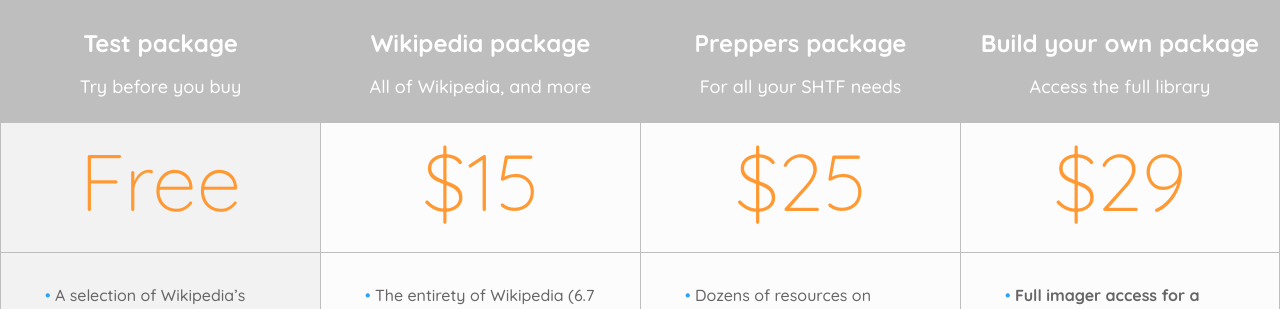
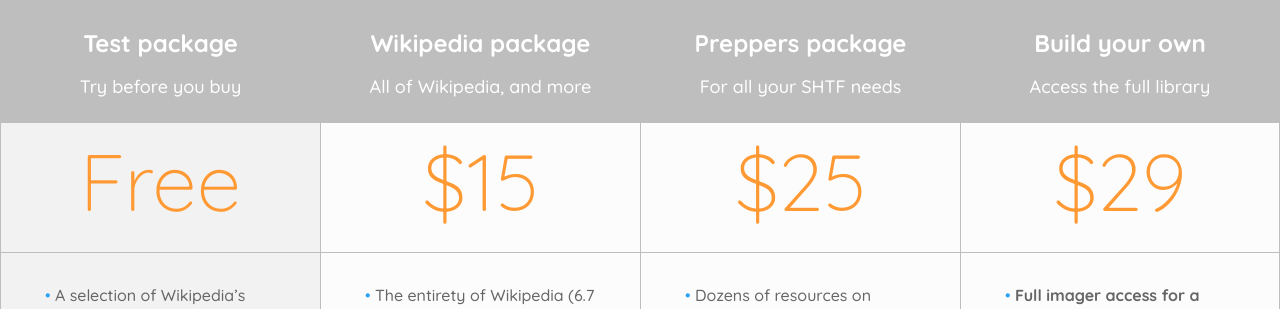
Before and after one commit to offspot/imager-service, a Flask app: page /shop/stripe/widget/ in a window 1280 px wide. Shown: the top 309 px of the page. Run offline with Flask 2, Linux system fonts and the light colour scheme; parts of the project's set-up code (start-up, migrations or seed data) failed here and were passed over; some libraries are stand-ins or nearby versions.

Commit message:
Update shop.html
Fixed wording

```diff
--- a/scheduler/src/templates/stripe/shop.html
+++ b/scheduler/src/templates/stripe/shop.html
@@ -283,7 +283,7 @@ window.onresize = onframeresize;
 
         <div class="offer">
           <header>
-            <h2>Build your own package</h2>
+            <h2>Build your own</h2>
             <p>Access the full library</p>
           </header>
           <section class="price"><span class="amount">$29</span></section>
```
